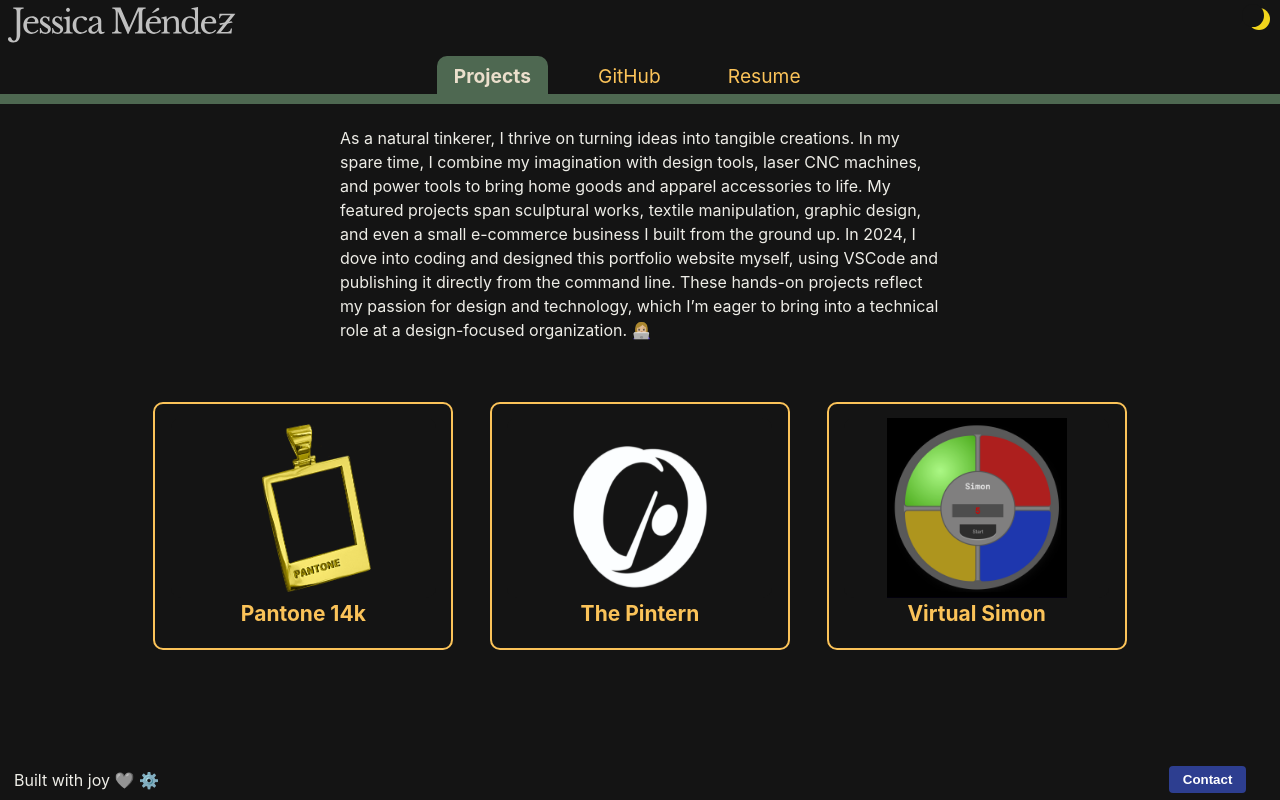
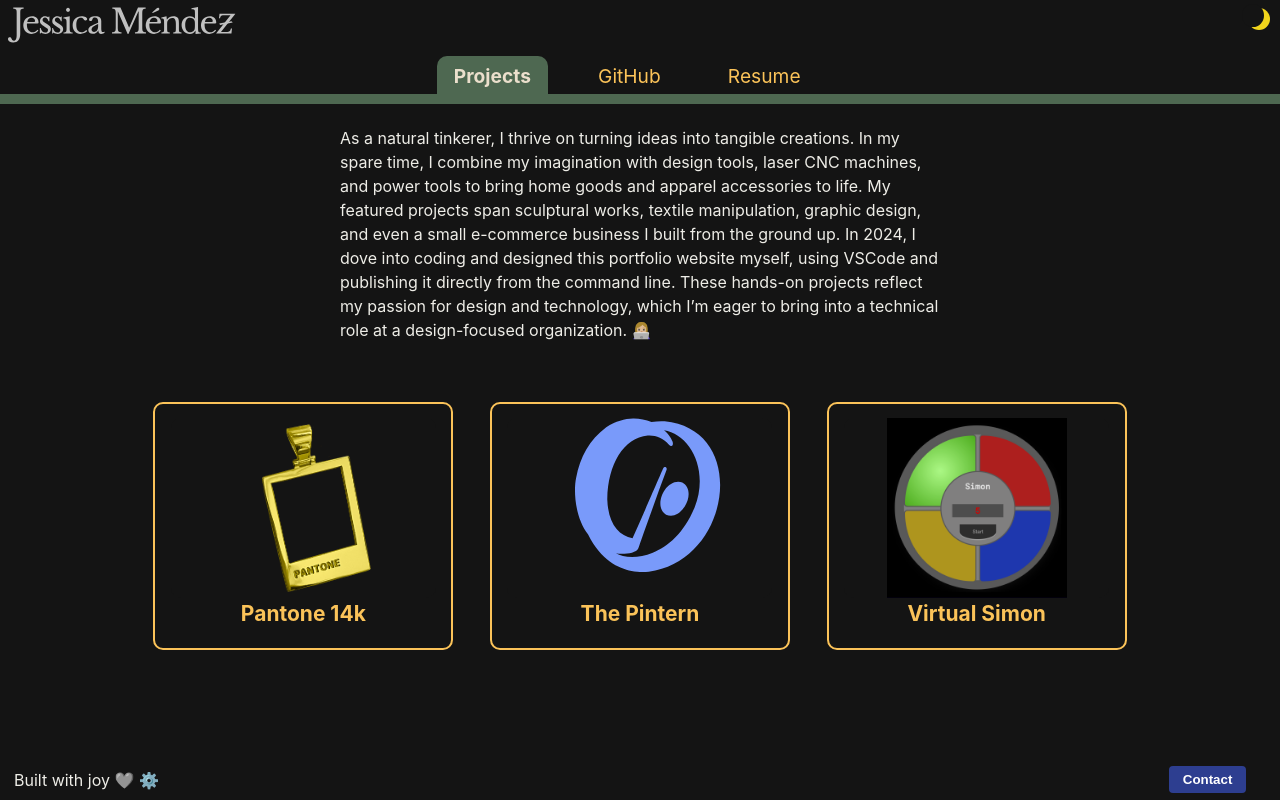
Before and after one commit to jessysiete/portfolio-jessysiete, a React (Vite) app: page /projects in a window 1280 px wide. Built offline with nearby package versions, Linux system fonts and the light colour scheme.

Commit message:
pintern logo fill refactor with embedded .svg

```diff
--- a/src/components/ProjectCard/Pintern/PinternCard.jsx
+++ b/src/components/ProjectCard/Pintern/PinternCard.jsx
@@ -1,6 +1,5 @@
 import "../ProjectCard.css";
 import { Link } from "react-router-dom";
-
 
 export default function PinternCard() {
   return (
@@ -12,7 +11,20 @@ export default function PinternCard() {
       </div>
       <div className="card-image">
         <Link to="/projects/the-pintern">
-          <div className="image-pintern" aria-label="The Pintern logo" />
+          <div className="image-pintern" aria-label="The Pintern logo">
+            <svg
+              width="259"
+              height="154"
+              viewBox="0 0 262 326"
+              fill="none"
+              xmlns="http://www.w3.org/2000/svg"
+            >
+              <path
+                d="M123.715 0.923914C106.107 1.21146 87.2761 6.66444 66.9824 19.3399C31.2659 46.1696 11.4838 82.5522 3.21682 126.336C-2.27295 151.506 -0.354017 209.434 28.5938 246.631C56.059 301.752 93.0654 318.378 120.668 323.801C131.893 325.914 145.292 326.73 156.908 325.223C331.663 302.549 370.263 24.7813 190.646 7.02352C181.664 6.13544 172.821 7.19515 162.695 8.66024C150.365 3.60164 137.41 0.700269 123.715 0.923914ZM189.326 25.9903C243.327 33.8768 285.77 108.843 253.986 189.352C231.539 243.495 197.625 272.257 165.465 285.225C133.305 298.192 102.899 295.366 87.4688 286.336C98.6879 289.14 130.017 287.813 134.898 275.592C135.496 274.095 136.189 272.508 136.801 270.645C139.713 261.774 143.519 252.092 146.158 243.566C162.275 199.129 178.068 154.044 194.539 110.316C196.776 103.477 189.582 102.009 187.908 105.674C180.61 121.656 147.703 198.878 122.615 254.619C92.1051 248.848 70.7718 222.462 69.127 171.736C70.5442 97.5662 103.642 42.3412 154.746 37.2813C171.87 36.1757 186.687 42.4872 199.285 55.9278C207.34 64.1066 209.667 55.3881 207.053 49.3184C205.188 44.9892 201.787 36.7766 189.326 25.9903ZM219.332 135.063C209.076 134.972 198.847 141.374 190.889 152.449C182.014 164.702 174.065 191.706 193.598 204.69C208.321 210.256 221.741 204.096 233.119 187.363C245.592 167.071 243.937 144.841 227.904 136.705C225.077 135.622 222.204 135.088 219.332 135.063Z"
+                fill="currentColor"
+              />
+            </svg>
+          </div>
         </Link>
       </div>
     </div>
@@ -20,5 +32,5 @@ export default function PinternCard() {
 }
 
 // {
-  /* <img className="pintern" src={pinternLogo} alt="A round shape with a semi-circle protruding from its left side and a small oval on the inside right. A pictogram of an abstract rubber clasp for enamel pins." /> */
+/* <img className="pintern" src={pinternLogo} alt="A round shape with a semi-circle protruding from its left side and a small oval on the inside right. A pictogram of an abstract rubber clasp for enamel pins." /> */
 // }
--- a/src/components/ProjectCard/ProjectCard.css
+++ b/src/components/ProjectCard/ProjectCard.css
@@ -52,15 +52,15 @@
 
 .image-pintern {
   width: 100%;
-  height: 80%;
-  margin-top: 18px;
-  background-image: var(--pintern-logo);
-  background-size: contain;
-  background-repeat: no-repeat;
-  background-position: center;
+  height: 100%;
+  object-fit: contain;
+  margin-top: 0px;
   border-radius: 10px;
 }
 
+.image-pintern path {
+  fill: var(--pintern-logo-fill);
+}
 /* Links */
 a {
   text-decoration: none;
--- a/src/pages/App/App.css
+++ b/src/pages/App/App.css
@@ -12,9 +12,7 @@
   --logo-fill: #03227f;
   --link-color: #4e6851;
   --link-color-opposite: #fbc359;
-  --pintern-logo: var(--pintern-logo-light);
-  --pintern-logo-light: url('../../../../public/assets/images/project-images/the-pintern/the-pintern-icon-logo-light.svg');
-  --pintern-logo-dark: url('../../../../public/assets/images/project-images/the-pintern/the-pintern-icon-logo-dark.svg');
+  --pintern-logo-fill: #303030;
   --background-image: radial-gradient(circle, #000000 1px, rgba(0, 0, 0, 0) 1px);
   --project-page-title-bar: rgb(212, 210, 202);
 }
@@ -28,9 +26,10 @@
   --primary-color: #799AFA;
   --logo-fill: #c0c0c0;
   --link-color: #fbc359;
+  --pintern-logo-fill: #799AFA;
   --contact-button-color: #2d3e90;
   --link-color-opposite: #4e6851;
-  --pintern-logo: var(--pintern-logo-dark);
+
   --background-image: radial-gradient(circle, #4a4a4a 1px, rgba(163, 163, 163, 0) 1px);
   --project-page-title-bar: rgb(67, 67, 67);
 
```
Also changed, not shown: public/assets/images/project-images/the-pintern/the-pintern-icon-logo-sky.svg (deleted).
